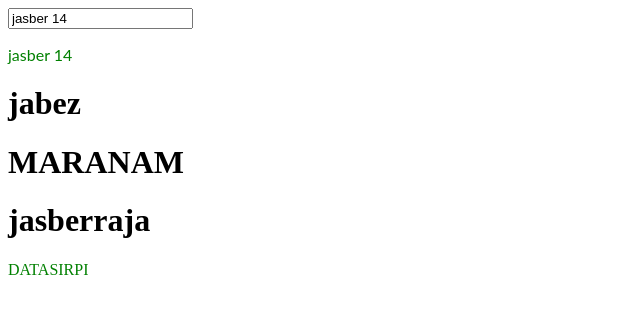
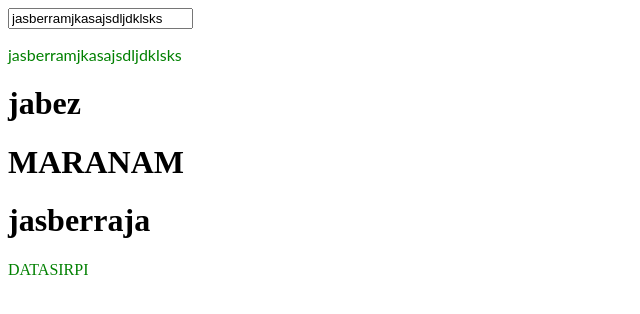
Before and after one commit to Jasberraja/angular-ivy-tsogqm, an Angular app: page / in a window 1280 px wide. Shown: the top 314 px of the page, without its empty margins (0-640 px from the left). Built offline with nearby package versions, Linux system fonts and the light colour scheme.

Commit message:
1 file modified

```diff
--- a/src/app/app.component.ts
+++ b/src/app/app.component.ts
@@ -6,5 +6,5 @@ import { Component, VERSION } from "@angular/core";
   styleUrls: ["./app.component.css"]
 })
 export class AppComponent {
-  name = "jasber " + VERSION.major;
+  name = "jasberramjkasajsdljdklsks";
 }
```
